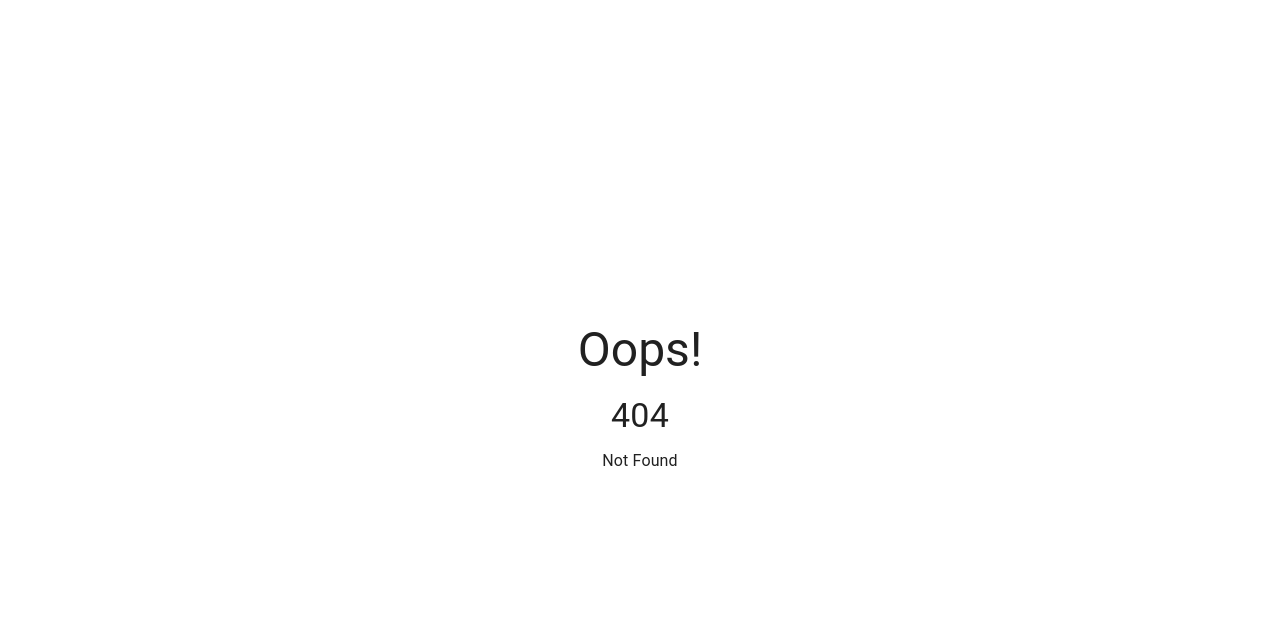
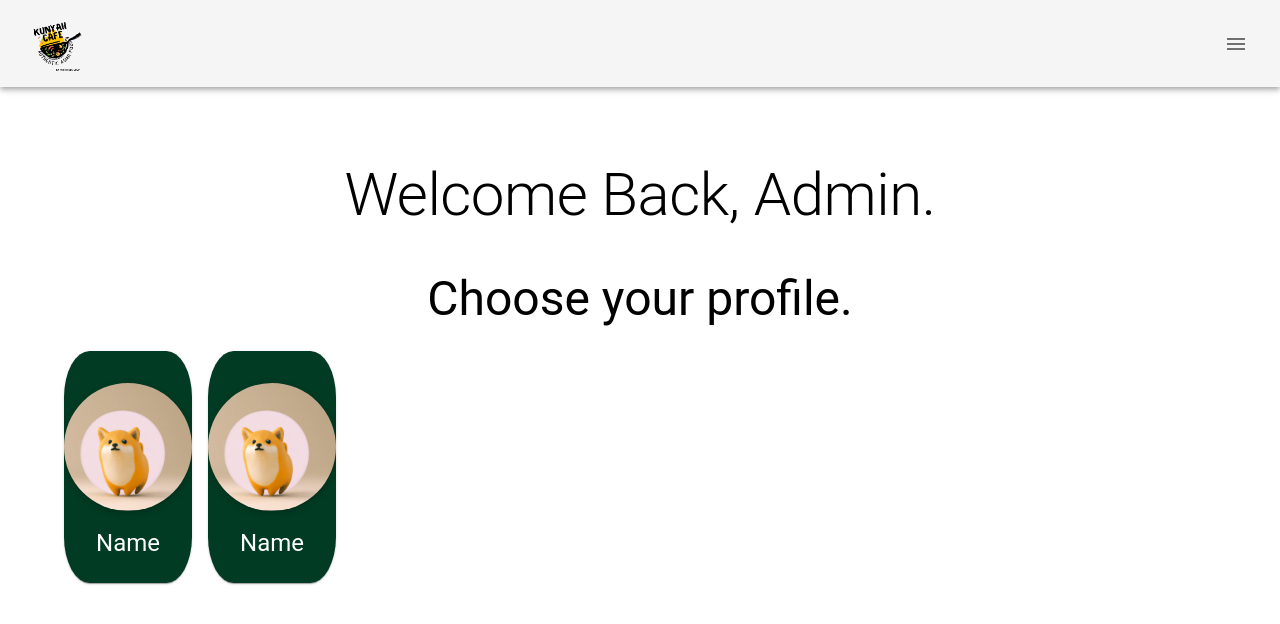
Before and after one commit to felixli1998/FYP-24_DCS__CodeAbility-Crew_EcoYah, a React (Create React App) app in the folder client/: page /admin/sign-in in a window 1280 px wide. Before the commit this address had no page. Shown: the top 624 px of the page. Built offline with nearby package versions, Linux system fonts and the light colour scheme.

Commit message:
Changed routes for admin sign in

```diff
--- a/client/src/components/RoundProfilePic.tsx
+++ b/client/src/components/RoundProfilePic.tsx
@@ -7,7 +7,7 @@ type RoundProfilePicProps = {
 
 export default function RoundProfilePic(props: RoundProfilePicProps) {
     return (
-        <>
+
         <Box
             component="img"
             display="flex"
@@ -25,6 +25,5 @@ export default function RoundProfilePic(props: RoundProfilePicProps) {
             alt={props.altText}
             src={props.pictureSrc}
         ></Box>
-        </>
     )
 };
--- a/client/src/pages/admin/AdminSignIn.tsx
+++ b/client/src/pages/admin/AdminSignIn.tsx
@@ -1,4 +1,5 @@
 import { useState, useEffect } from "react";
+import {styled} from "@mui/material/styles";
 import {
     Box,
     Container,
@@ -15,39 +16,90 @@ import {
     CardContent,
     CardActionArea,
     CardMedia,
+    Stack
   } from "@mui/material";
 import RoundProfilePic from "../../components/RoundProfilePic";
 import {theme} from "../../styles/Palette";
 
-  interface ProfileCardProps {
-    displayName: string;
-    username: string;
+import profilePic from "../../assets/ProfilePicture.png";
+
+// interface ProfileCardProps {
+// displayName: string;
+// username: string;
+// }
+
+// const ProfileCard: React.FC<ProfileCardProps> = ({
+//     displayName,
+//     username }) => {
+//         return (
+//             <Card sx={{maxWidth: "220px", textAlign: "center", borderRadius: "20%", backgroundColor: "#013B23"}}>
+//                 <CardActionArea onMouseOver={()=> console.log("hovered")}>
+//                     <RoundProfilePic altText={"test"} pictureSrc={profilePic}/>
+//                     <Typography variant="h5" color={"white"} sx={{paddingBottom: 3}}>{displayName}</Typography>
+//                 </CardActionArea>
+//             </Card>
+//         )
+//     }
+// const useStyles = makeStyles({
+//     root: {
+//       maxWidth: 310,
+//       transition: "transform 0.15s ease-in-out"
+//     },
+//     cardHovered: {
+//       transform: "scale3d(1.05, 1.05, 1)"
+//     }
+//   });
+const StyledCard = styled(Card)(({ theme }) => ({
+    transition: "transform 0.15s ease-in-out",
+    "&:hover": { transform: "scale3d(1.3, 1.3, 1)" },
+  }))
+
+function ProfileCard(props: { displayName: string, username: string }) {
+
+    const [raised, setRaised] = useState(false);
+
+    function hoverCard(){
+        console.log("hovered");
+        setRaised(true);
     }
 
-const ProfileCard: React.FC<ProfileCardProps> = ({
-    displayName,
-    username }) => {
+    function outHoverCard(){
+        console.log("hovered out");
+        setRaised(false);
+    }
+
     return (
-            <Card sx={{maxWidth: "300px", textAlign: "center"}}>
-                <CardActionArea>
-                <RoundProfilePic altText={"test"} pictureSrc="../assets/EcoYah.png"/>
+        <StyledCard raised={raised} sx={{maxWidth: "220px", textAlign: "center", borderRadius: "20%", backgroundColor: "#013B23"}}>
+            <CardActionArea onMouseOver={()=> hoverCard()} onMouseOut={() => outHoverCard()}>
+                <RoundProfilePic altText={"test"} pictureSrc={profilePic}/>
+                <Typography variant="h5" color={"white"} sx={{paddingBottom: 3}}>{props.displayName}</Typography>
             </CardActionArea>
-            </Card>
+        </StyledCard>
     )
 }
 
 export default function AdminSignIn() {
 
+    const [profiles, setProfiles] = useState([]);
+
     return (
         <ThemeProvider theme={theme}>
-            <Container sx={{textAlign: "center"}}>
-                <Typography variant="h2">Welcome Back, Admin.</Typography>
-                <Typography variant="h2">Choose your profile.</Typography>
+            <Container sx={{textAlign: "center", marginY: 9}}>
+                <Typography variant="h2" sx={{marginBottom: 5}}>Welcome Back, Admin.</Typography>
+                <Typography variant="h3" sx={{marginBottom: 3}}>Choose your profile.</Typography>
+
+            <Stack direction="row" spacing={2}>
 
                 <ProfileCard
-                    displayName={"Test"}
-                    username={"Test"}
+                    displayName={"Name"}
+                    username={"test-userName"}
                 />
+
+                <ProfileCard
+                    displayName={"Name"}
+                    username={"test-userName"}
+                />
+            </Stack>
             </Container>
 
         </ThemeProvider>
--- a/client/src/routes/index.tsx
+++ b/client/src/routes/index.tsx
@@ -37,7 +37,7 @@ const router = createBrowserRouter([
         element: <EditProfile />,
       },
       {
-        path: "/admin-sign-in",
+        path: "/admin/sign-in",
         element: <AdminSignIn />,
       }
     ],
```
Also changed, not shown: 1 other file (tests, documents, lock files or other folders). Lines whose indentation alone changed are shown as unchanged.
